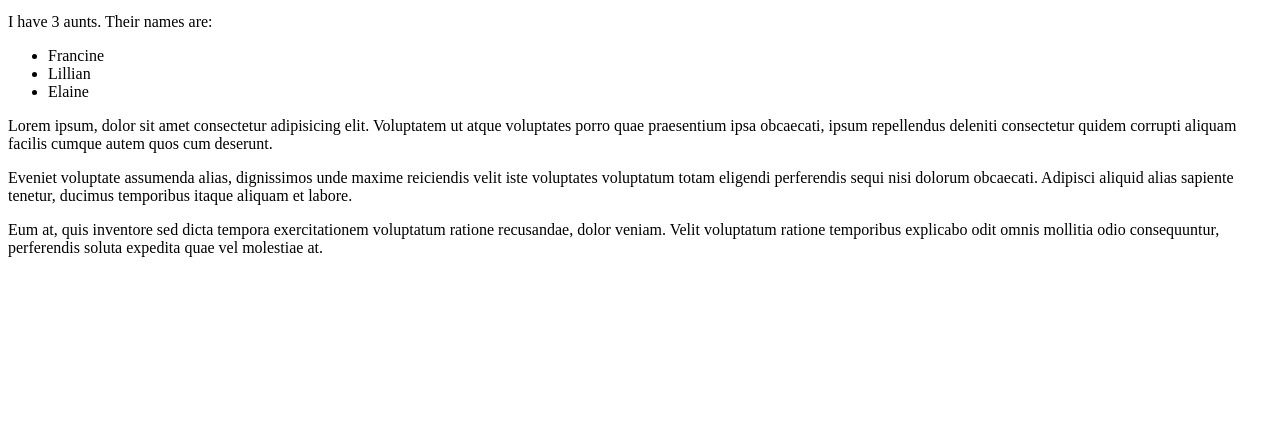
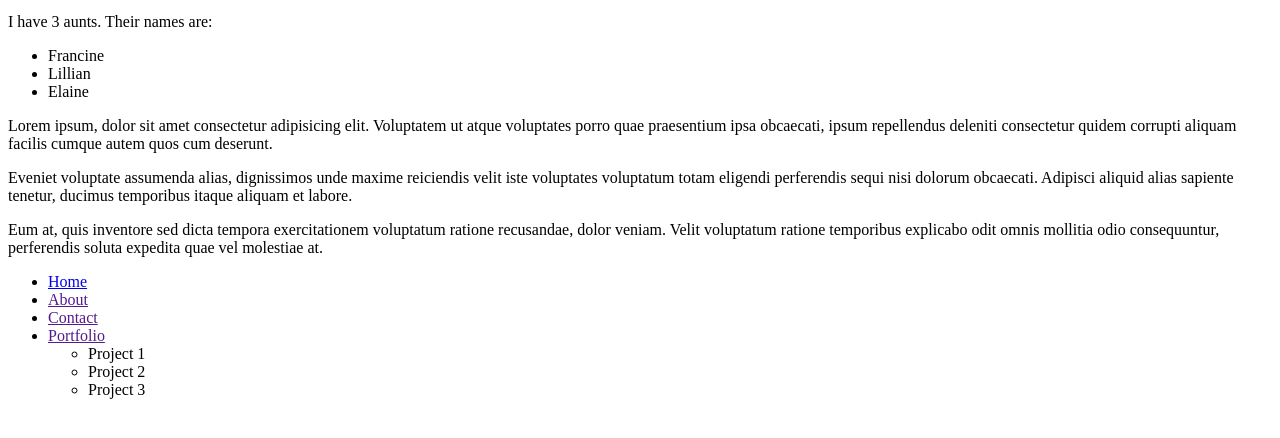
Before and after one commit to D-stack/portfolio-project, a website: page index.html in a window 1280 px wide. Shown: the part 148-586 px from the top of the page. Drawn offline with Linux system fonts and the light colour scheme.

Commit message:
Updated projects folder

```diff
--- a/index.html
+++ b/index.html
@@ -37,7 +37,24 @@
 </main>
 <footer>
 
-<nav></nav>
+<nav>
+
+<ul>
+    <li><a href="#">Home</a></li>
+    <li><a href="">About</a></li>
+    <li><a href="">Contact</a></li>
+    <li> <a href="">Portfolio</a> </li>
+        <ul>
+            <li>Project 1</li>
+            <li>Project 2</li>
+            <li>Project 3</li>
+        </ul>
+    </li>
+
+</ul>
+
+
+</nav>
 
 
 </body>
```
Also changed, not shown: Projects/index.html (+6 -2 lines).
